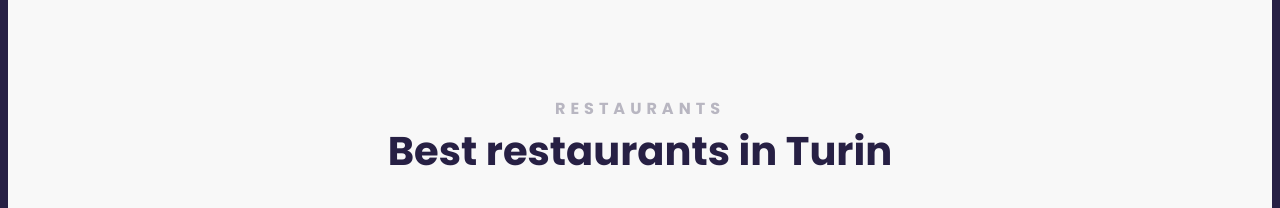
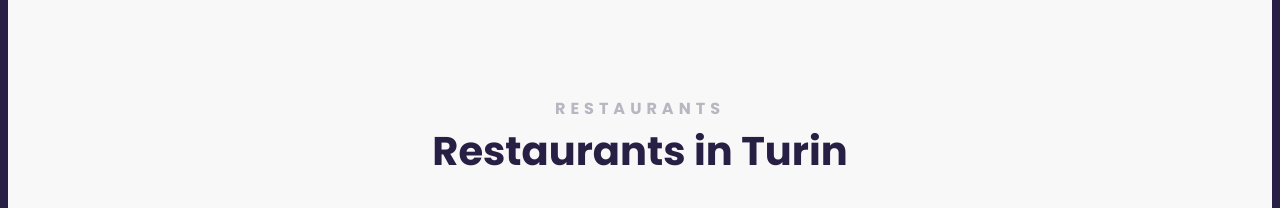
Before and after one commit to bnardi99/travel-project, a plain HTML site: page index.html in a window 1280 px wide. Shown: the part 1400-1608 px from the top of the page. Drawn offline with Linux system fonts and the light colour scheme; grey boxes are pictures that could not be loaded; a script that the page names is missing.

Commit message:
Updated H3

```diff
--- a/index.html
+++ b/index.html
@@ -44,7 +44,7 @@
         </section>
         <section class="secondary">
           <h2 class="text-center">Restaurants</h2>
-          <h3 class="text-center">Best restaurants in Turin</h3>
+          <h3 class="text-center">Restaurants in Turin</h3>
           <div class="grid grid-3-columns">
             <div class="card">
               <div class="card-header grid grid-2-columns">
```
